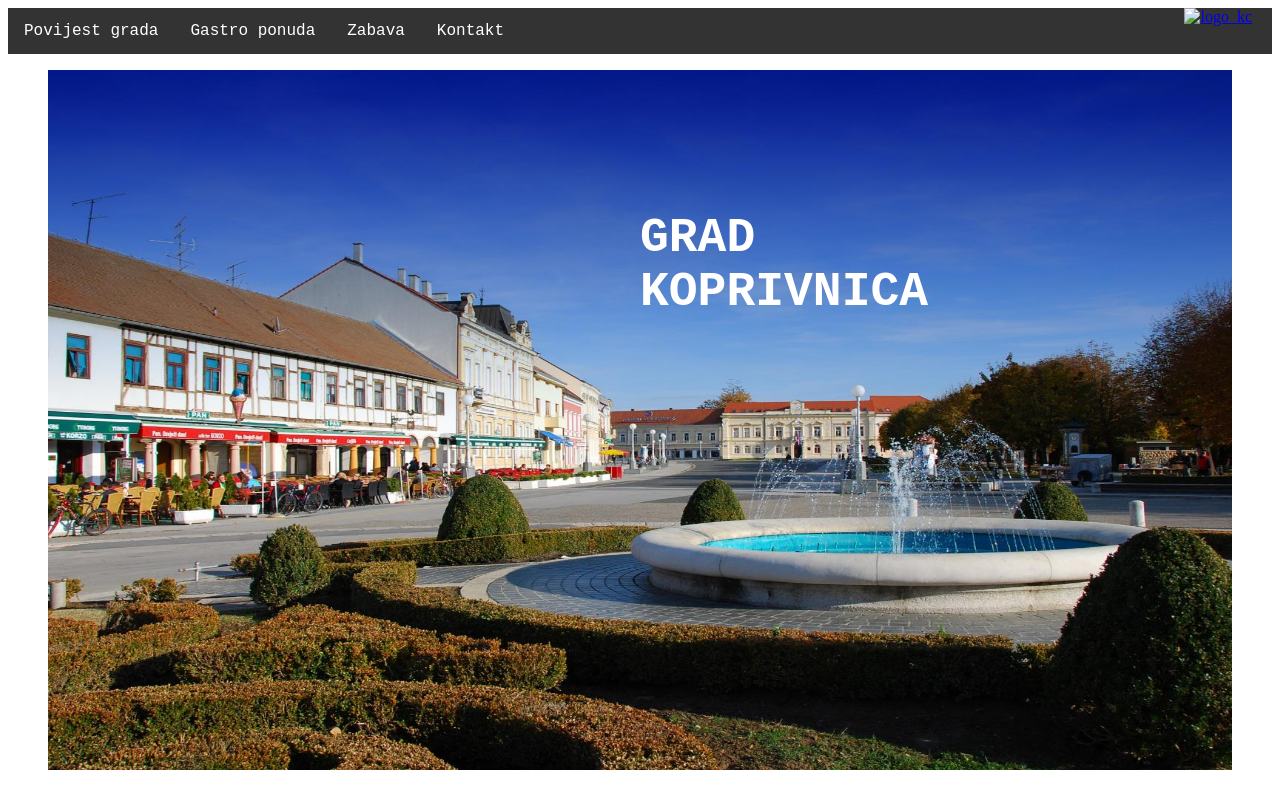
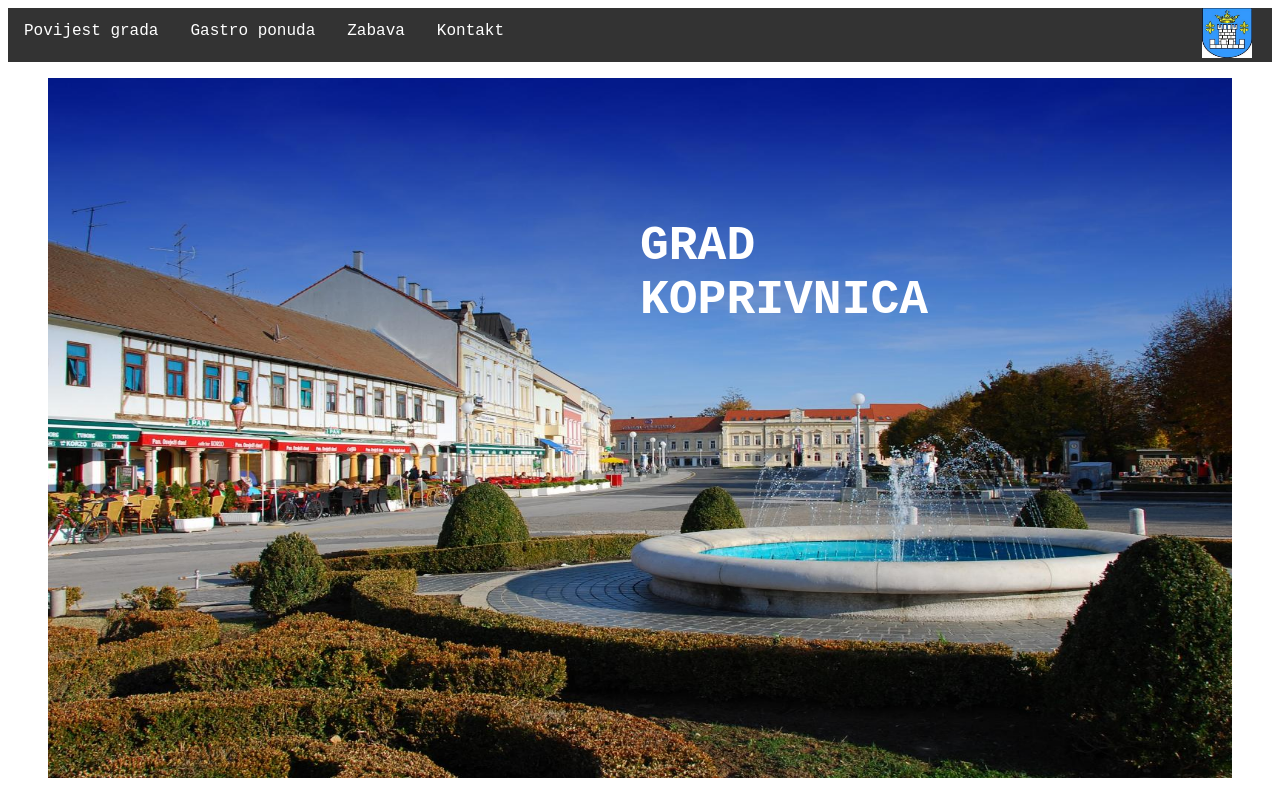
Before and after one commit to mhegedusic/websites.github.hr, a plain HTML site: page index.html in a window 1280 px wide. Shown: the top 791 px of the page. Drawn offline with Linux system fonts and the light colour scheme; files whose address does not match are found by name.

Commit message:
Update index.html

```diff
--- a/index.html
+++ b/index.html
@@ -18,7 +18,7 @@
                         <li class="nav_li"><a href="#fun">Zabava</a></li>
                         <li class="nav_li"><a href="#contact">Kontakt</a></li>
                         <div class="logo">
-                            <a href="https://koprivnica.hr/" target="_blank"><img src="./Slike/logo.jpg" alt="logo_kc"
+                            <a href="https://koprivnica.hr/" target="_blank"><img src="./logo.jpg" alt="logo_kc"
                                 height="50" width="50"></a>
                         </div>
                     </ul>
```
